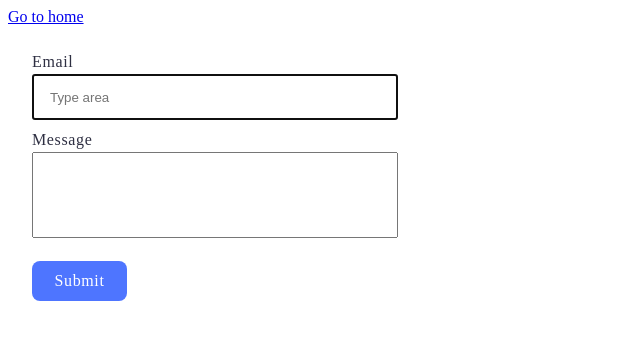
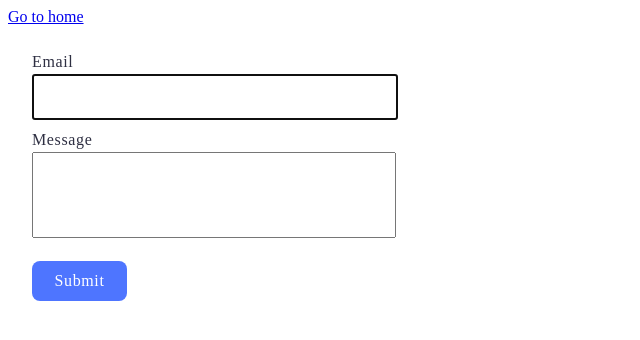
Before and after one commit to ViktorBond7/goit-js-hw-09, a website built with Vite: page src/02-form.html in a window 1280 px wide. Shown: the full height of the page, 0-640 px from the left. Built offline with nearby package versions, Linux system fonts and the light colour scheme.

Commit message:
update19

```diff
--- a/src/02-form.html
+++ b/src/02-form.html
@@ -15,7 +15,7 @@
     <form class="feedback-form" autocomplete="off">
       <label>
         Email
-        <input type="email" name="email" autofocus placeholder="Type area" />
+        <input type="email" name="email" autofocus />
       </label>
       <label>
         Message
--- a/src/css/form.css
+++ b/src/css/form.css
@@ -20,9 +20,10 @@ input {
 }
 
 textarea {
-  width: 360px;
+  width: 344px;
   height: 80px;
   resize: none;
+  padding-left: 16px;
 }
 
 button {
```
Also changed, not shown: src/js/02-form.js (+0 -85 lines).
